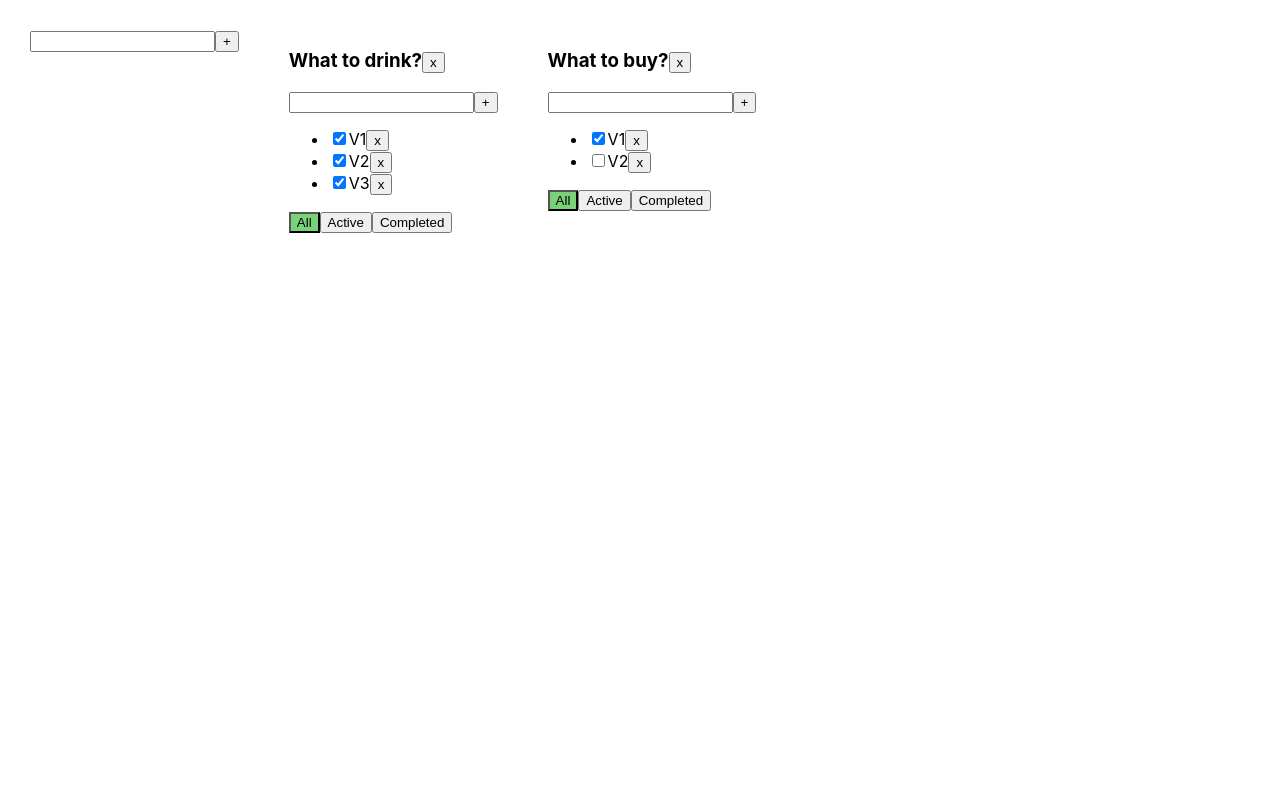
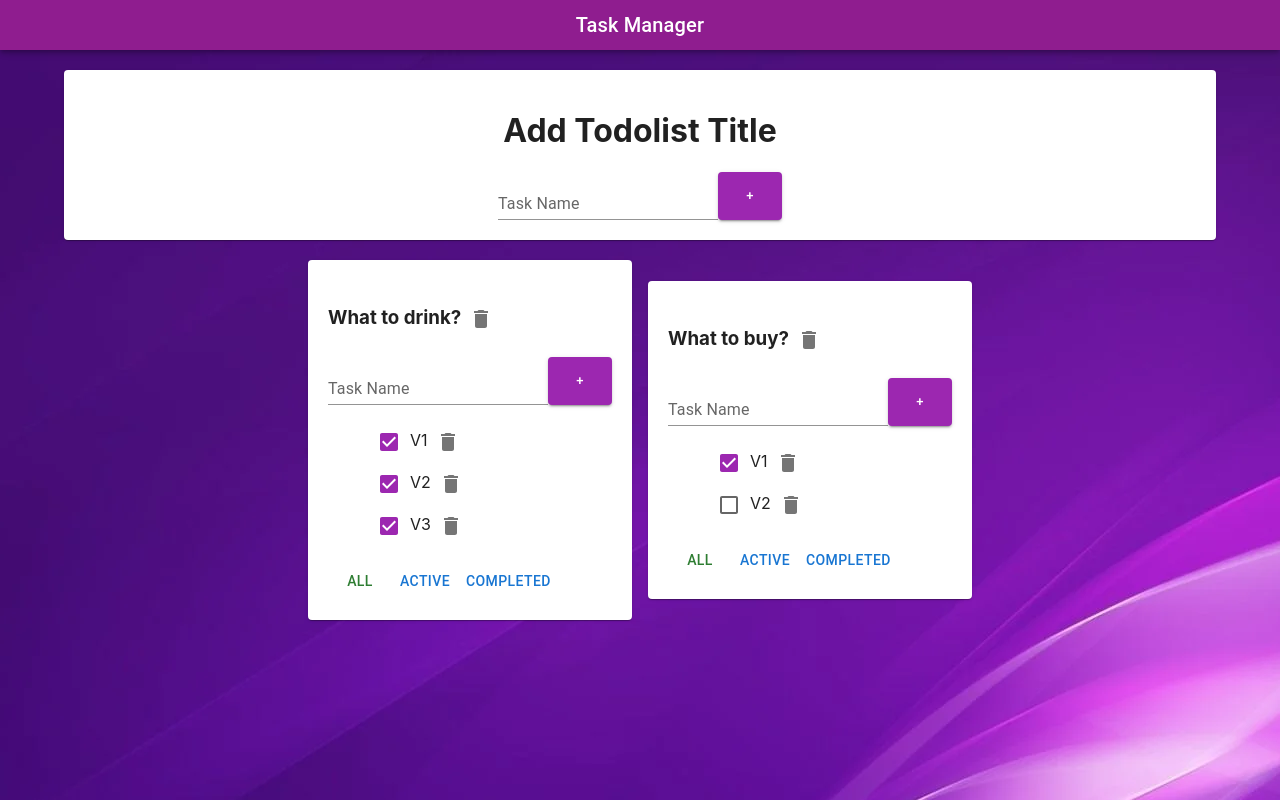
Before and after one commit to Mayplex/TodoList, a React (Create React App) app: page / in a window 1280 px wide. Built offline with nearby package versions, Linux system fonts and the light colour scheme.

Commit message:
add MaterialUI Lib

```diff
--- a/package.json
+++ b/package.json
@@ -3,6 +3,10 @@
   "version": "0.1.0",
   "private": true,
   "dependencies": {
+    "@emotion/react": "^11.11.0",
+    "@emotion/styled": "^11.11.0",
+    "@mui/icons-material": "^5.11.16",
+    "@mui/material": "^5.13.0",
     "@testing-library/jest-dom": "^5.16.5",
     "@testing-library/react": "^13.4.0",
     "@testing-library/user-event": "^13.5.0",
--- a/src/App.css
+++ b/src/App.css
@@ -1,10 +1,5 @@
-.App {
-  padding: 30px;
-  display: flex;
-}
-
-.App > div {
-  margin-right: 50px;
+ul {
+  list-style-type: none;
 }
 
 .error {
--- a/src/App.tsx
+++ b/src/App.tsx
@@ -3,6 +3,7 @@ import "./App.css";
 import ItemForm from "./ItemForm";
 import { TasksType, Todolist } from "./Todolist";
 import { v1 } from "uuid";
+import { AppBar, Container, Grid, Paper, Typography } from "@mui/material";
 
 export type FilteredValueType = "all" | "completed" | "active";
 export type ToDoListType = {
@@ -95,8 +96,43 @@ function App() {
   }
 
   return (
-    <div className="App">
+    <>
+      <AppBar
+        style={{
+          height: "50px",
+          display: "flex",
+          alignItems: "center",
+          justifyContent: " center",
+          backgroundColor: "#8f1d8f",
+        }}
+        position="static"
+      >
+        <Typography variant="h6">Task Manager</Typography>
+      </AppBar>
+      <Container fixed className="App">
+        <Grid
+          container
+          style={{
+            display: "flex",
+            flexDirection: "column",
+            padding: "20px 0px 20px 0px",
+          }}
+        >
+          <Paper
+            style={{
+              padding: "20px",
+              display: "flex",
+              flexDirection: "column",
+              justifyContent: "center",
+              alignItems: "center",
+            }}
+          >
+            <h1>Add Todolist Title</h1>
             <ItemForm addItem={addTodoList} />
+          </Paper>
+        </Grid>
+
+        <Grid container spacing={2} justifyContent="center" alignItems="center">
           {toDoList.map((todolist) => {
             let allTodoListTasks = tasks[todolist.id];
             let tasksForTodoList = allTodoListTasks;
@@ -112,6 +148,8 @@ function App() {
               );
             }
             return (
+              <Grid item>
+                <Paper style={{ padding: "20px" }}>
                   <Todolist
                     key={todolist.id}
                     title={todolist.title}
@@ -126,9 +164,13 @@ function App() {
                     changeTaskTitle={changeTaskTitle}
                     changeTodolistTitle={changeTodoListTitle}
                   />
+                </Paper>
+              </Grid>
             );
           })}
-    </div>
+        </Grid>
+      </Container>
+    </>
   );
 }
 
--- a/src/EditableSpan.tsx
+++ b/src/EditableSpan.tsx
@@ -1,4 +1,5 @@
 import { useState, ChangeEvent } from "react";
+import { TextField } from "@mui/material";
 
 type EditableSpanPropsType = {
   value: string;
@@ -22,7 +23,10 @@ const EditableSpan = (props: EditableSpanPropsType) => {
   };
 
   return editMode ? (
-    <input
+    <TextField
+      color="secondary"
+      label="Task Title"
+      variant="outlined"
       onChange={changeTitle}
       autoFocus
       onBlur={activateViewtMode}
--- a/src/ItemForm.tsx
+++ b/src/ItemForm.tsx
@@ -1,3 +1,4 @@
+import { Button, TextField, Alert } from "@mui/material";
 import { ChangeEvent, KeyboardEvent, useState } from "react";
 
 type AddItemPropsType = {
@@ -28,15 +29,33 @@ const ItemForm = (props: AddItemPropsType) => {
   };
 
   return (
+    <div style={{ display: "flex", flexDirection: "column" }}>
       <div>
-      <input
+        <TextField
+          label="Task Name"
+          variant="standard"
+          error={!!error}
           className={error ? "error" : ""}
           value={title}
           onChange={onChangeHandler}
           onKeyPress={onKeyPressHandler}
         />
-      <button onClick={addItem}>+</button>
-      {error && <div className="error-message">{error}</div>}
+        <Button
+          style={{ height: " 48px " }}
+          variant="contained"
+          color="secondary"
+          size="small"
+          onClick={addItem}
+        >
+          +
+        </Button>
+      </div>
+
+      {error && (
+        <Alert severity="error" className="error-message">
+          {error}
+        </Alert>
+      )}
     </div>
   );
 };
--- a/src/Todolist.tsx
+++ b/src/Todolist.tsx
@@ -1,6 +1,9 @@
+import { IconButton } from "@mui/material";
+import { Button, Checkbox } from "@mui/material";
 import { FilteredValueType } from "./App";
 import EditableSpan from "./EditableSpan";
 import ItemForm from "./ItemForm";
+import { Delete } from "@mui/icons-material";
 
 type PropsType = {
   title: string;
@@ -50,7 +53,9 @@ export function Todolist(props: PropsType) {
     <div>
       <h3>
         <EditableSpan value={props.title} onChange={changeTodolistTitle} />
-        <button onClick={removeTodoList}>x</button>
+        <IconButton onClick={removeTodoList}>
+          <Delete />
+        </IconButton>
       </h3>
       <div>
         <ItemForm addItem={addTask} />
@@ -69,8 +74,8 @@ export function Todolist(props: PropsType) {
 
           return (
             <li key={task.id}>
-              <input
-                type="checkbox"
+              <Checkbox
+                color="secondary"
                 onChange={onChangeHandler}
                 checked={task.isDone}
               />
@@ -78,30 +83,39 @@ export function Todolist(props: PropsType) {
                 value={task.title}
                 onChange={onTitlechangeHandler}
               />
-              <button onClick={removeTask}>x</button>
+
+              <IconButton onClick={removeTask}>
+                <Delete />
+              </IconButton>
             </li>
           );
         })}
       </ul>
       <div>
-        <button
+        <Button
+          color={props.filter === "all" ? "success" : "primary"}
+          variant="text"
           className={props.filter === "all" ? "active-filter" : ""}
           onClick={onAllClickHandler}
         >
           All
-        </button>
-        <button
+        </Button>
+        <Button
+          color={props.filter === "active" ? "success" : "primary"}
+          variant="text"
           className={props.filter === "active" ? "active-filter" : ""}
           onClick={onActiveClickHandler}
         >
           Active
-        </button>
-        <button
+        </Button>
+        <Button
+          color={props.filter === "completed" ? "success" : "primary"}
+          variant="text"
           className={props.filter === "completed" ? "active-filter" : ""}
           onClick={onCompletedClickHandler}
         >
           Completed
-        </button>
+        </Button>
       </div>
     </div>
   );
--- a/src/index.css
+++ b/src/index.css
@@ -1,13 +1,14 @@
 body {
+  background: url(../assets/images/wallpapper.webp) center fixed no-repeat;
   margin: 0;
-  font-family: -apple-system, BlinkMacSystemFont, 'Segoe UI', 'Roboto', 'Oxygen',
-    'Ubuntu', 'Cantarell', 'Fira Sans', 'Droid Sans', 'Helvetica Neue',
+  font-family: -apple-system, BlinkMacSystemFont, "Segoe UI", "Roboto", "Oxygen",
+    "Ubuntu", "Cantarell", "Fira Sans", "Droid Sans", "Helvetica Neue",
     sans-serif;
   -webkit-font-smoothing: antialiased;
   -moz-osx-font-smoothing: grayscale;
 }
 
 code {
-  font-family: source-code-pro, Menlo, Monaco, Consolas, 'Courier New',
+  font-family: source-code-pro, Menlo, Monaco, Consolas, "Courier New",
     monospace;
 }
```
Also changed, not shown: assets/images/wallpapper.webp (added), 1 other file (tests, documents, lock files or other folders). Lines whose indentation alone changed are shown as unchanged.
